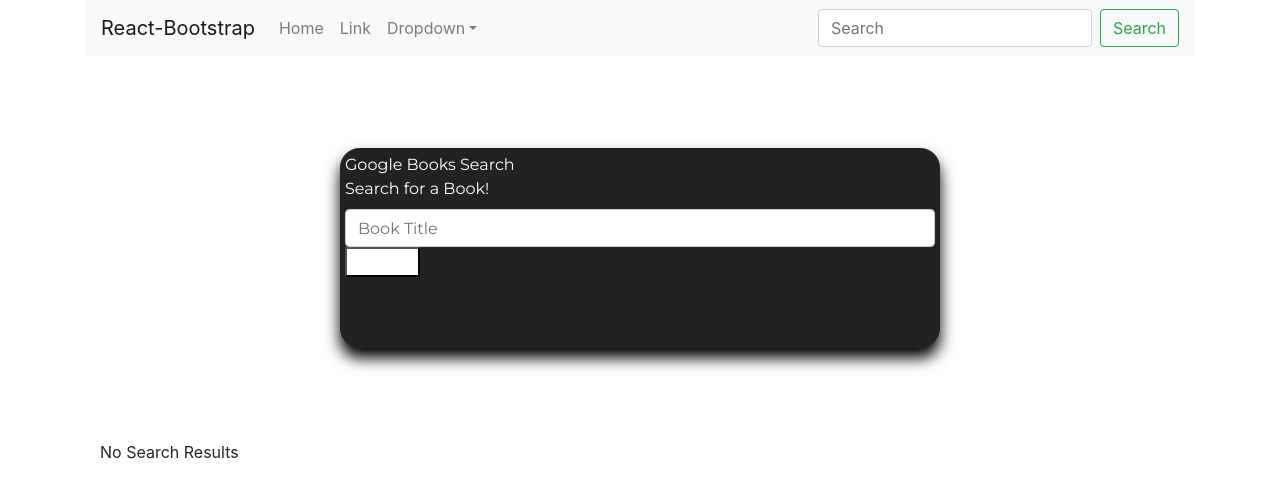
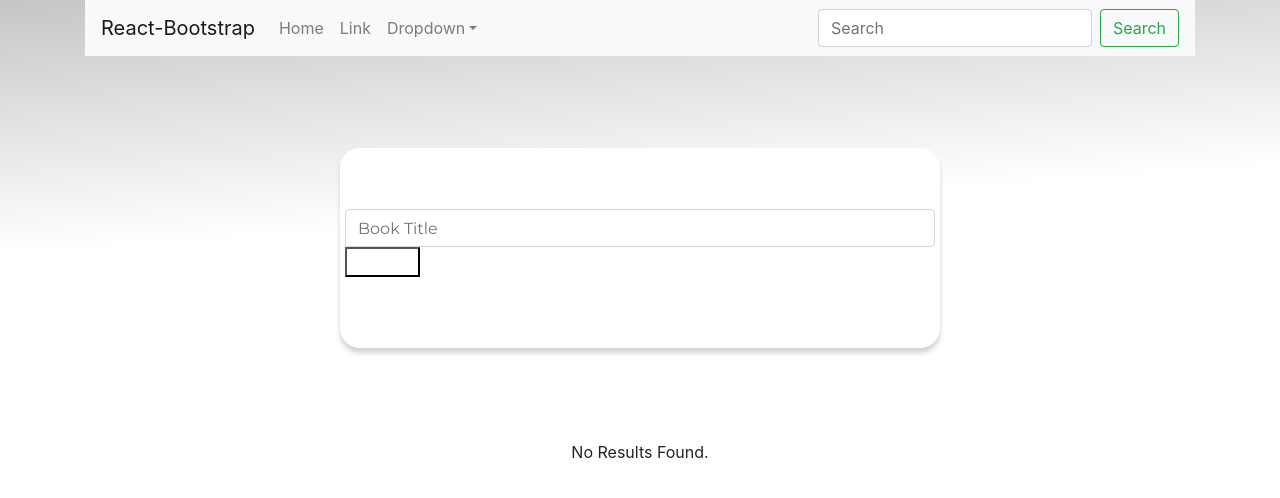
Before and after one commit to RussDERM/ReactBooks, a React (Create React App) app in the folder client/: page / in a window 1280 px wide. Shown: the top 498 px of the page. Built offline with nearby package versions, Linux system fonts and the light colour scheme.

Commit message:
Search works, moderately styled

```diff
--- a/client/public/index.html
+++ b/client/public/index.html
@@ -31,6 +31,17 @@
     <title>G-Books</title>
   </head>
   <body>
+    <style>
+      body {
+        background: rgb(225, 247, 255);
+        background: linear-gradient(
+          356deg,
+          rgba(225, 247, 255, 0) 54%,
+          rgba(172, 175, 175, 0.701) 100%
+        );
+        background-repeat: no-repeat;
+      }
+    </style>
     <noscript>
       You need to enable JavaScript to run this app.
     </noscript>
--- a/client/src/components/ResultsBox/ResultsBox.css
+++ b/client/src/components/ResultsBox/ResultsBox.css
@@ -0,0 +1,14 @@
+.resultsBox {
+  display: flex;
+  flex-wrap: wrap;
+  justify-content: center;
+}
+
+.book {
+  font-family: "Montserrat", sans-serif;
+  margin: 10px;
+}
+
+.title {
+  font-weight: bolder;
+}
--- a/client/src/components/ResultsBox/ResultsBox.js
+++ b/client/src/components/ResultsBox/ResultsBox.js
@@ -1,24 +1,37 @@
 import React from "react";
 import "./ResultsBox.css";
+
+// *Componennt Import
+import CardColumns from "react-bootstrap/CardColumns";
+import Card from "react-bootstrap/Card";
+import Button from "react-bootstrap/Button";
 
 const ResultsBox = props => {
   // trying CS6..
   return props.books.length === 0 ? (
-    <div>No Search Results</div>
+    <div className="resultsBox">No Results Found.</div>
   ) : (
-    <div>
-      Results
-      {props.books.map(book => {
-        return (
-          <>
-            <p>{book.title}</p>
-            <p>{book.author}</p>
-            <p>{book.description}</p>
-          </>
-        );
-      })}
+    <div className="resultsBox">
+      <CardColumns>
+        {props.books.map(book => {
+          return (
+            <Card className="book">
+              <Card.Img variant="top" src={book.image} />
+              <Card.Body>
+                <Card.Title>
+                  <span className="title">{book.title}</span>
+                </Card.Title>
+                <Card.Text>{book.description}</Card.Text>
+              </Card.Body>
+            </Card>
+          );
+        })}
+      </CardColumns>
     </div>
   );
 };
+// <p>{book.title}</p>
+// <p>{book.author}</p>
+// <p>{book.description}</p>
 
 export default ResultsBox;
--- a/client/src/pages/pageStyle.css
+++ b/client/src/pages/pageStyle.css
@@ -9,10 +9,10 @@
 .searchContainer {
   color: white;
 
-  background-color: rgb(34, 34, 34);
-  border: 5px solid rgb(34, 34, 34);
+  background-color: white;
+  border: 5px solid white;
   border-radius: 20px;
-  box-shadow: 0px 10px 15px black;
+  box-shadow: 0px 5px 5px lightgray;
   width: 600px;
   max-width: 600px;
   height: 200px;
@@ -20,3 +20,9 @@
   margin-top: auto;
   margin-bottom: auto;
 }
+
+.resultsBox {
+  display: flex;
+  flex-wrap: wrap;
+  justify-content: center;
+}
```
